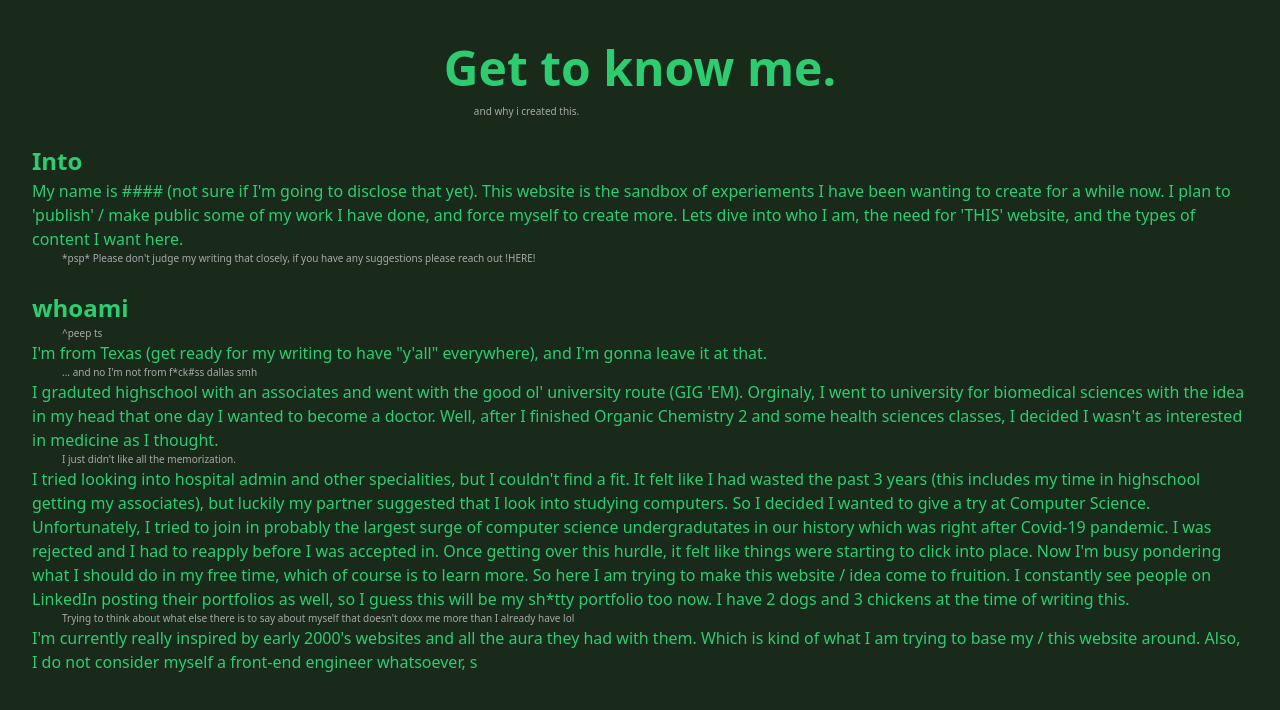
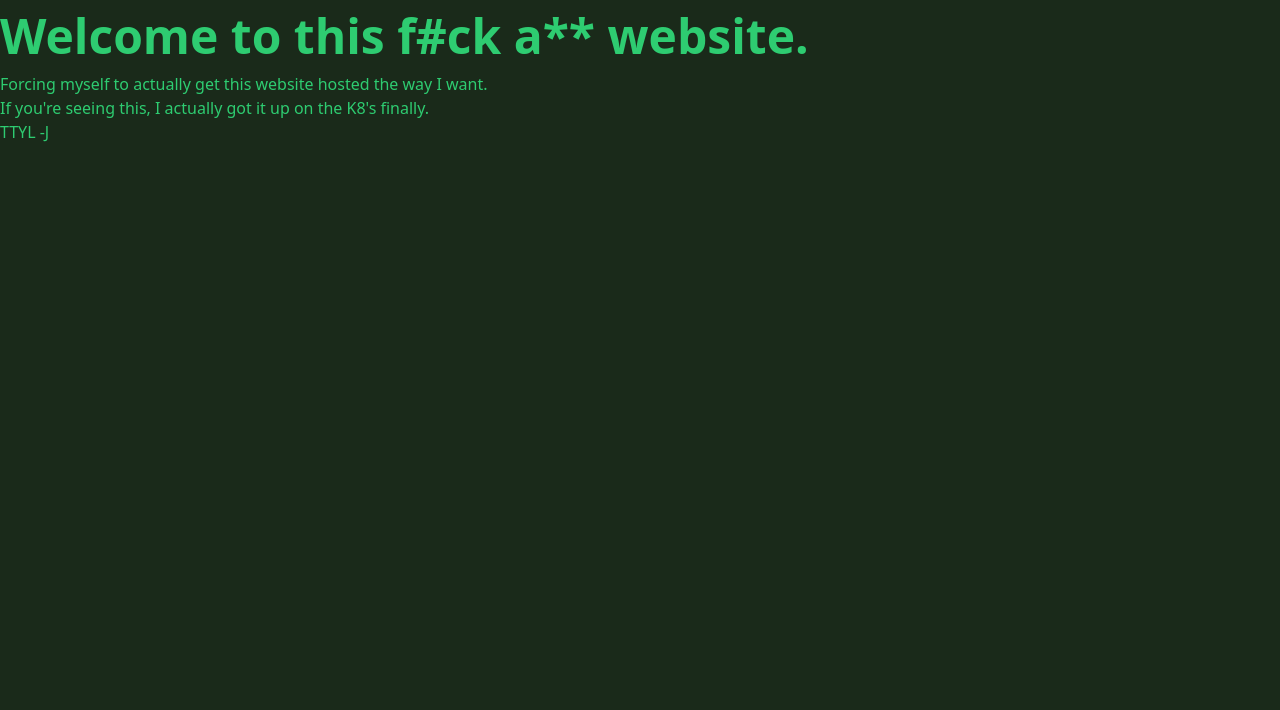
Before and after one commit to Obi-Wan-Codenobi/portfolio-website, a Next.js app in the folder website/: page / in a window 1280 px wide. Shown: the top 710 px of the page. Built offline with nearby package versions, Linux system fonts and the light colour scheme.

Commit message:
Focusing on deployment

```diff
--- a/website/package.json
+++ b/website/package.json
@@ -11,10 +11,11 @@
   "dependencies": {
     "autoprefixer": "^10.4.21",
     "framer-motion": "^12.7.4",
-    "next": "15.2.1",
+    "next": "^15.3.4",
     "postcss": "^8.5.3",
     "react": "^19.0.0",
-    "react-dom": "^19.0.0"
+    "react-dom": "^19.0.0",
+    "three": "^0.177.0"
   },
   "devDependencies": {
     "@eslint/eslintrc": "^3",
--- a/website/src/app/globals.css
+++ b/website/src/app/globals.css
@@ -239,3 +239,33 @@ h3{
 .paragraph-box{
     margin-top: 1.5em;
 }
+
+.annotated {
+  position: relative;
+  cursor: pointer;
+  color: #0070f3;
+  border-bottom: 1px dashed #0070f3;
+}
+
+.annotated::after {
+  content: attr(data-comment);
+  position: absolute;
+  bottom: 125%;
+  left: 0;
+  background: #fff8dc;
+  padding: 6px 10px;
+  border: 1px solid #ccc;
+  border-radius: 4px;
+  white-space: nowrap;
+  box-shadow: 0 2px 5px rgba(0,0,0,0.2);
+  opacity: 0;
+  pointer-events: none;
+  transform: translateY(5px);
+  transition: opacity 0.2s ease, transform 0.2s ease;
+  z-index: 100;
+}
+
+.annotated:hover::after {
+  opacity: 1;
+  transform: translateY(0);
+}
--- a/website/src/app/page.tsx
+++ b/website/src/app/page.tsx
@@ -1,13 +1,30 @@
-import Terminal2 from "@/components/terminal2"
-import ThreeDEnv
- from "@/components/renderedEnvironment";
-import About from "@/app/about/page";
+// import Terminal2 from "@/components/terminal2"
+// import ThreeDEnv from "@/components/renderedEnvironment";
+// import About from "@/app/about/page";
+
 export default function Home() {
-  return (
-    //<Terminal2/>
-    // <Tree/>
-    //<ThreeDEnv/>
-    <About/>
+    return (
+        //<Terminal2/>
+        // <Tree/>
+        //<ThreeDEnv/>
+        //<About/>
+        <div>
+            <h1>
+                Welcome to this f#ck a** website.
+            </h1>
 
-  );
+            <p>
+                Forcing myself to actually get this website hosted the way I want.
+            </p>
+
+            <p>
+                If you're seeing this, I actually got it up on the K8's finally.
+            </p>
+
+            <p>
+                TTYL -J
+            </p>
+        </div>
+
+    );
 }
```
Also changed, not shown: 1 other file (tests, documents, lock files or other folders).
